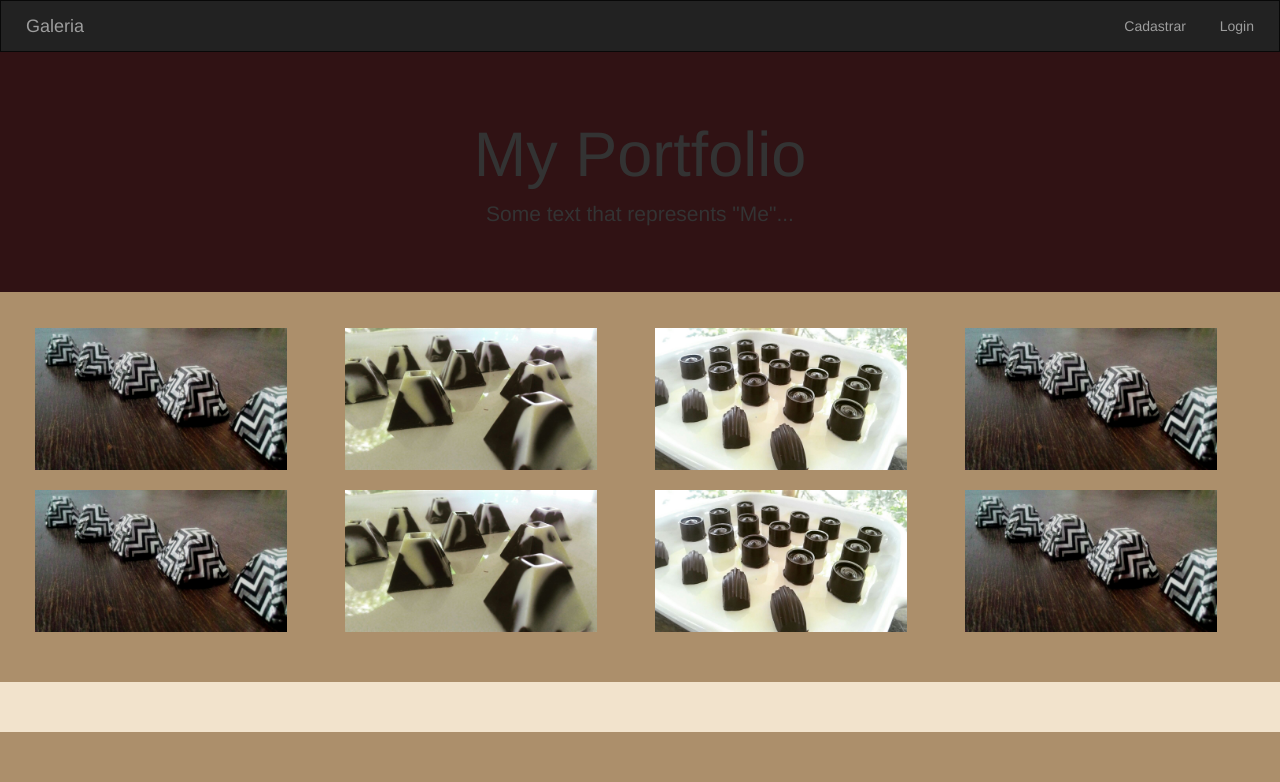
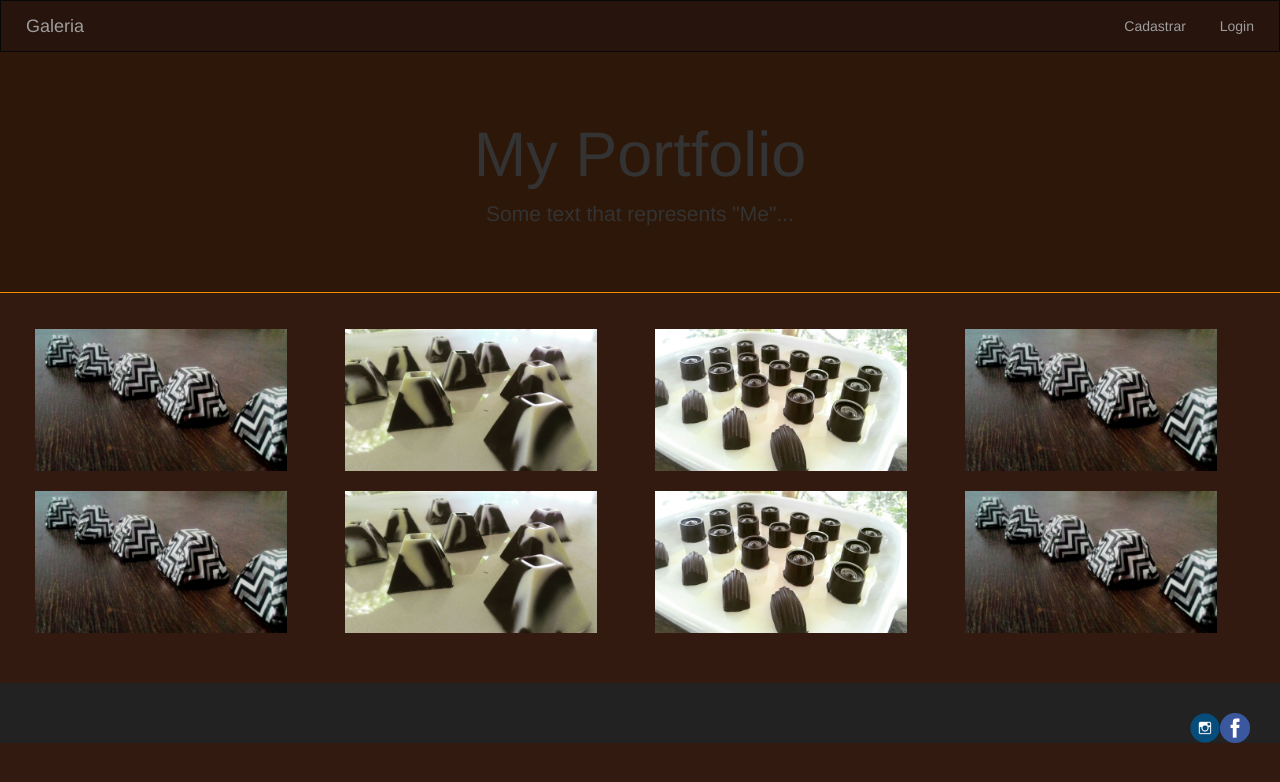
Before and after one commit to gabrielsimongianotti/manoela-cravo-e-canela, a plain HTML site: page galeria.html in a window 1280 px wide. Drawn offline with nearby package versions, Linux system fonts and the light colour scheme.

Commit message:
Add files via upload

```diff
--- a/galeria.html
+++ b/galeria.html
@@ -12,12 +12,13 @@
     .navbar {
       margin-bottom: 0;
       border-radius: 0;
+      background-color : #27140c;
     }
 
     /* Add a gray background color and some padding to the footer */
     footer {
       background-color: #f2f2f2;
-      padding: 25px;
+      padding: 30px;
     }
 
     .container-fluid{
@@ -25,26 +26,42 @@
         margin-right:10px;
     }
 
-    .aaa{
+    .imagens{
         margin-left:10px;
         margin-right:10px;
-        background-color: #AC8F6B;
+        background-color: #331a10;
+    }
+
+    .imagens.borda{
+        margin-top: 36px;
     }
 
     .jumbotron{
-        background-color: #301214;
-        margin-bottom: 36px;
+        background-color: #2D1709;
+        margin-bottom: 0px;
     }
 
     .Footer{
         margin-top: 10px;
-        background-color: #F2E3CC;
+        background-color: #222222;
         margin-bottom: 0px;
     }
 
     body{
-       background-color: #AC8F6B;
+       background-color: #331a10;
     }
+
+    .Borda{
+      height: 1px;
+      background-color: #FF8C00;
+    }
+
+    .Logo{
+      width:30px;
+      float: right;
+    }
+
+
   </style>
 </head>
 <body>
@@ -77,7 +94,9 @@
     <p>Some text that represents "Me"...</p>
   </div>
 </div>
-<div class="aaa">
+<div class="Borda"></div>
+
+<div class="imagens borda">
 <div class="container-fluid bg-3 text-center">
   <div class="row">
     <div class="col-sm-3">
@@ -95,7 +114,7 @@
   </div>
 </div><br>
 </div>
-<div class="aaa">
+<div class="imagens">
 <div class="container-fluid bg-3 text-center">
   <div class="row">
     <div class="col-sm-3">
@@ -114,7 +133,7 @@
 </div><br><br>
 </div>
 
-<footer class="Footer">
+<footer class="Footer"><img src="imagens/face_logo.png" class="Logo"><img src="imagens/insta_logo.png" class="Logo insta">
 </footer>
 
 </body>
```
Also changed, not shown: imagens/face_logo.png (added), imagens/insta_logo.png (added).
